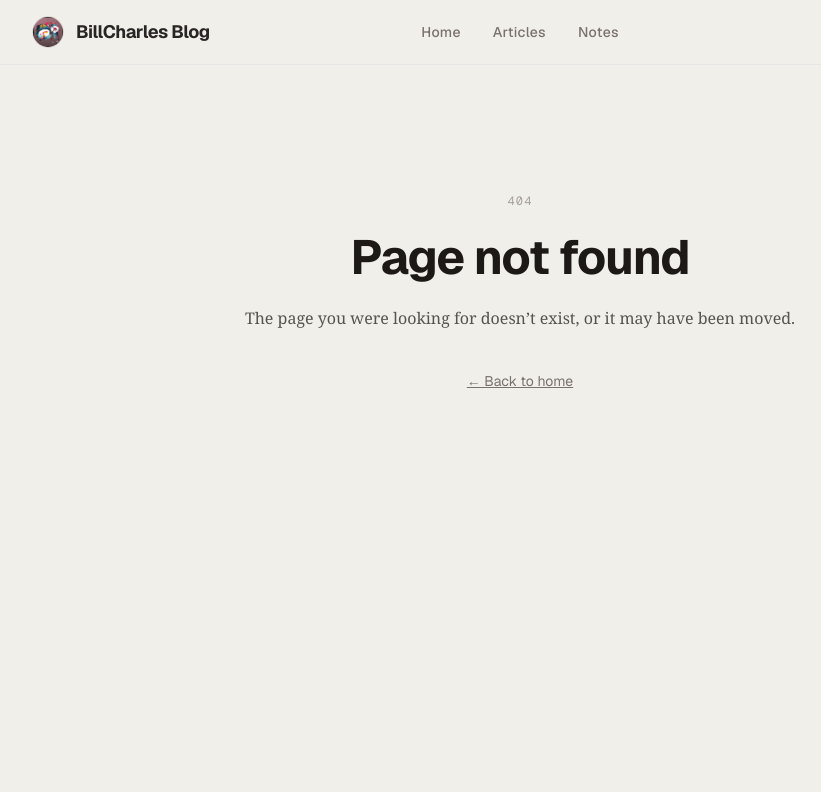
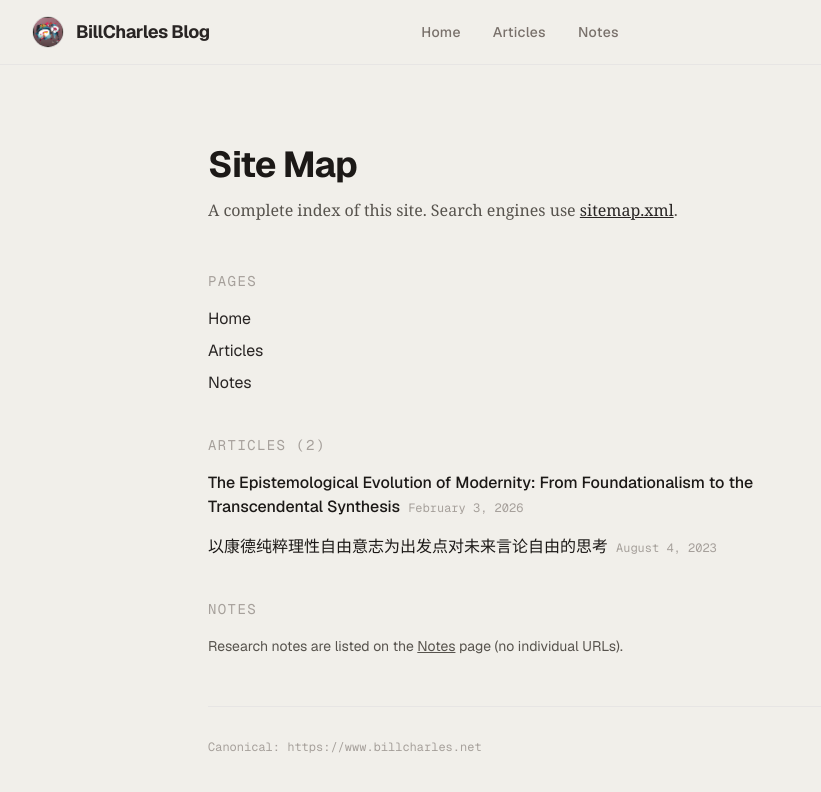
Before and after one commit to UYMIDGameStudio/billcharles-blog, a Next.js app: page /site-map in a window 1280 px wide. Before the commit this address had no page. Shown: the top 792 px of the page, without its empty margins (120-941 px from the left). Built offline with nearby package versions, Linux system fonts and the light colour scheme.

Commit message:
Add sitemap.xml coverage and a human-readable site map page.
Centralize SITE_URL in lib/site.ts, expand sitemap with static routes and safe article lastModified dates, and add /site-map for browsing all pages and articles.

```diff
--- a/app/layout.tsx
+++ b/app/layout.tsx
@@ -14,7 +14,7 @@ const geistMono = Geist_Mono({
   display: 'swap',
 });
 
-const SITE_URL = 'https://www.billcharles.net';
+import { SITE_URL } from '@/lib/site';
 
 export const metadata: Metadata = {
   metadataBase: new URL(SITE_URL),
--- a/app/robots.ts
+++ b/app/robots.ts
@@ -1,7 +1,7 @@
 // app/robots.ts
 import type { MetadataRoute } from 'next';
 
-const SITE_URL = 'https://www.billcharles.net';
+import { SITE_URL } from '@/lib/site';
 
 export default function robots(): MetadataRoute.Robots {
   return {
--- /dev/null
+++ b/app/site-map/page.tsx
@@ -0,0 +1,120 @@
+import Link from 'next/link';
+import SiteHeader from '@/app/components/SiteHeader';
+import { formatDisplayDate, getArticles } from '@/lib/posts';
+import { SITE_URL } from '@/lib/site';
+
+export const metadata = {
+  title: 'Site Map',
+  description: 'All pages and articles on BillCharles Blog',
+};
+
+export default function SiteMapPage() {
+  const articles = getArticles();
+
+  return (
+    <main>
+      <SiteHeader />
+
+      <section className="max-w-2xl mx-auto px-6 py-20 space-y-12">
+        <header className="space-y-3">
+          <h1 className="text-4xl font-bold font-sans tracking-tight text-stone-900">
+            Site Map
+          </h1>
+          <p className="text-stone-600 font-serif leading-relaxed">
+            A complete index of this site. Search engines use{' '}
+            <a
+              href="/sitemap.xml"
+              className="text-stone-800 underline hover:text-stone-600 transition-colors"
+            >
+              sitemap.xml
+            </a>
+            .
+          </p>
+        </header>
+
+        <div className="space-y-10 font-sans">
+          <section aria-labelledby="pages-heading">
+            <h2
+              id="pages-heading"
+              className="text-sm font-mono uppercase tracking-widest text-stone-400 mb-4"
+            >
+              Pages
+            </h2>
+            <ul className="space-y-2 text-stone-800">
+              <li>
+                <Link href="/" className="hover:text-stone-500 transition-colors">
+                  Home
+                </Link>
+              </li>
+              <li>
+                <Link
+                  href="/articles"
+                  className="hover:text-stone-500 transition-colors"
+                >
+                  Articles
+                </Link>
+              </li>
+              <li>
+                <Link href="/notes" className="hover:text-stone-500 transition-colors">
+                  Notes
+                </Link>
+              </li>
+            </ul>
+          </section>
+
+          <section aria-labelledby="articles-heading">
+            <h2
+              id="articles-heading"
+              className="text-sm font-mono uppercase tracking-widest text-stone-400 mb-4"
+            >
+              Articles ({articles.length})
+            </h2>
+            {articles.length === 0 ? (
+              <p className="text-stone-500 italic font-serif">暂无文章</p>
+            ) : (
+              <ul className="space-y-4">
+                {articles.map((post) => (
+                  <li key={post.slug}>
+                    <Link
+                      href={`/articles/${encodeURIComponent(post.slug)}`}
+                      className="block group"
+                    >
+                      <span className="font-medium text-stone-900 group-hover:text-stone-500 transition-colors">
+                        {post.title}
+                      </span>
+                      {post.date && (
+                        <span className="ml-2 text-xs font-mono text-stone-400">
+                          {formatDisplayDate(post.date)}
+                        </span>
+                      )}
+                    </Link>
+                  </li>
+                ))}
+              </ul>
+            )}
+          </section>
+
+          <section aria-labelledby="notes-heading">
+            <h2
+              id="notes-heading"
+              className="text-sm font-mono uppercase tracking-widest text-stone-400 mb-4"
+            >
+              Notes
+            </h2>
+            <p className="text-stone-600 text-sm leading-relaxed">
+              Research notes are listed on the{' '}
+              <Link href="/notes" className="underline hover:text-stone-900">
+                Notes
+              </Link>{' '}
+              page (no individual URLs).
+            </p>
+          </section>
+        </div>
+
+        <p className="text-xs font-mono text-stone-400 pt-8 border-t border-stone-200">
+          Canonical: {SITE_URL}
+        </p>
+      </section>
+    </main>
+  );
+}
--- a/app/sitemap.ts
+++ b/app/sitemap.ts
@@ -1,23 +1,44 @@
-// app/sitemap.ts
+// app/sitemap.ts — 自动生成 /sitemap.xml
 import type { MetadataRoute } from 'next';
 import { getArticles } from '@/lib/posts';
-
-const SITE_URL = 'https://www.billcharles.net';
+import { SITE_URL, toSitemapLastModified } from '@/lib/site';
 
 export default function sitemap(): MetadataRoute.Sitemap {
-  const posts = getArticles();
-  const staticEntries: MetadataRoute.Sitemap = [
-    { url: `${SITE_URL}/`, changeFrequency: 'monthly', priority: 1 },
-    { url: `${SITE_URL}/articles`, changeFrequency: 'weekly', priority: 0.8 },
-    { url: `${SITE_URL}/notes`, changeFrequency: 'weekly', priority: 0.6 },
+  const articles = getArticles();
+
+  const staticPages: MetadataRoute.Sitemap = [
+    {
+      url: `${SITE_URL}/`,
+      lastModified: new Date(),
+      changeFrequency: 'monthly',
+      priority: 1,
+    },
+    {
+      url: `${SITE_URL}/articles`,
+      changeFrequency: 'weekly',
+      priority: 0.8,
+    },
+    {
+      url: `${SITE_URL}/notes`,
+      changeFrequency: 'weekly',
+      priority: 0.6,
+    },
+    {
+      url: `${SITE_URL}/site-map`,
+      changeFrequency: 'monthly',
+      priority: 0.3,
+    },
   ];
 
-  const postEntries: MetadataRoute.Sitemap = posts.map((post) => ({
-    url: `${SITE_URL}/articles/${encodeURIComponent(post.slug)}`,
-    lastModified: new Date(post.date),
-    changeFrequency: 'yearly',
-    priority: 0.7,
-  }));
+  const articlePages: MetadataRoute.Sitemap = articles.map((post) => {
+    const lastModified = toSitemapLastModified(post.date);
+    return {
+      url: `${SITE_URL}/articles/${encodeURIComponent(post.slug)}`,
+      ...(lastModified ? { lastModified } : {}),
+      changeFrequency: 'yearly',
+      priority: 0.7,
+    };
+  });
 
-  return [...staticEntries, ...postEntries];
+  return [...staticPages, ...articlePages];
 }
--- /dev/null
+++ b/lib/site.ts
@@ -0,0 +1,8 @@
+export const SITE_URL = 'https://www.billcharles.net';
+
+/** 将 frontmatter 日期转为 sitemap 可用的 Date；无效则返回 undefined */
+export function toSitemapLastModified(date: string): Date | undefined {
+  if (!date) return undefined;
+  const parsed = new Date(date);
+  return Number.isNaN(parsed.getTime()) ? undefined : parsed;
+}
```
